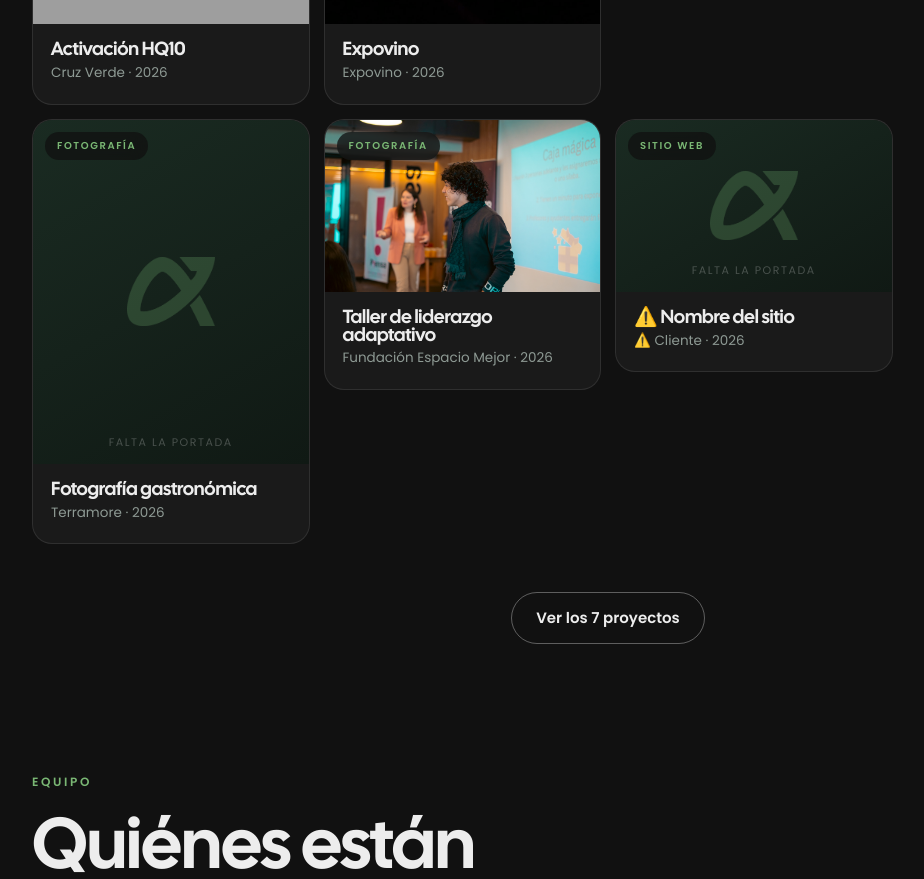
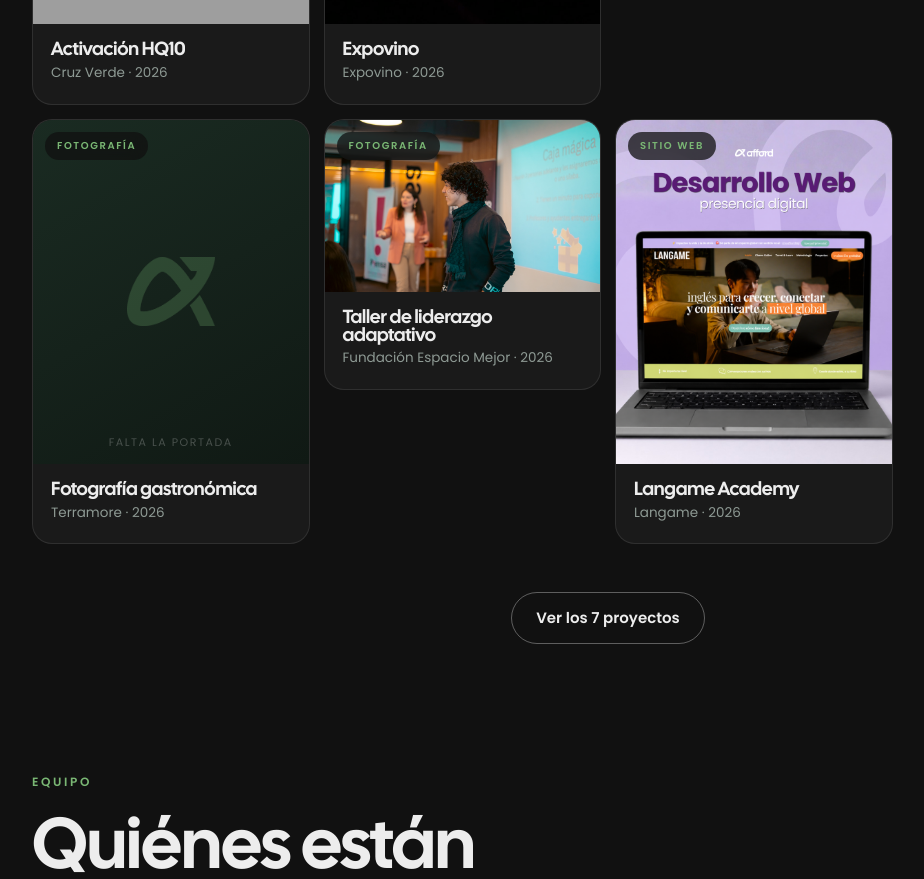
Before and after one commit to darinkacristi/afford-portfolio, a Next.js app: page / in a window 1280 px wide. Shown: the part 1680-2559 px from the top of the page, without its empty margins (32-956 px from the left). Built offline with nearby package versions, Linux system fonts and the light colour scheme; grey boxes are pictures that could not be loaded.

Commit message:
Update projects.ts

```diff
--- a/data/projects.ts
+++ b/data/projects.ts
@@ -112,19 +112,25 @@
     ],
     featured: true,
   },
-  {
-    slug: "sitio-web-cliente", // ⚠️ cambiar por el slug real
-    title: "⚠️ Nombre del sitio",
-    client: "⚠️ Cliente",
+    {
+    slug: "langame-academy",
+    title: "Langame Academy",
+    client: "Langame",
     year: 2026,
     category: "web",
-    summary: "⚠️ Una línea sobre qué resuelve el sitio.",
-    description: "⚠️ Contar el encargo: qué necesitaba el cliente y cómo se resolvió.",
-    scope: ["Diseño", "Desarrollo"],
-    credits: [{ member: "darinka", role: "Diseño y desarrollo" }],
-    format: "horizontal",
-    liveUrl: "https://", // ⚠️ dirección del sitio publicado
-    images: [], // capturas: "/work/sitio-web-cliente/01.jpg", …
+    summary:
+      "El sitio de una academia de inglés, montado para cargar rápido y para que Google lo entienda.",
+    description:
+      "Langame entregó el diseño y Afford lo llevó a WordPress: ocho páginas montadas con Elementor, fieles a la pieza original.\n\nSobre esa base se agregaron las dos capas que no se ven pero se miden. Rendimiento: 99/100 en escritorio y 92/100 en móvil. Buscadores: las ocho páginas pasaron de no tener descripción propia a tener título y meta escritos a mano con keyword asignada, de cero páginas con título principal declarado a seis, y de un solo encabezado de sección en todo el sitio a diecinueve.\n\nClases Online y Travel & Learn quedaron declaradas como cursos y no como artículos de blog, y las preguntas frecuentes en el formato que leen ChatGPT y Perplexity. Veintisiete imágenes recibieron descripción para lectores de pantalla. Sin cambiar una sola palabra del diseño: lo que cambió es cómo lo lee un buscador.",
+    scope: ["Desarrollo", "Optimización", "SEO"],
+    credits: [
+      { member: "javier", role: "Montaje, optimización y SEO" },
+      { member: "camila", role: "Adaptación del diseño" },
+    ],
+    format: "cuadrado",
+    cover: "/work/langame-web.png",
+    liveUrl: "https://langame.academy",
+    images: [],
     featured: true,
   },
 ];
```
